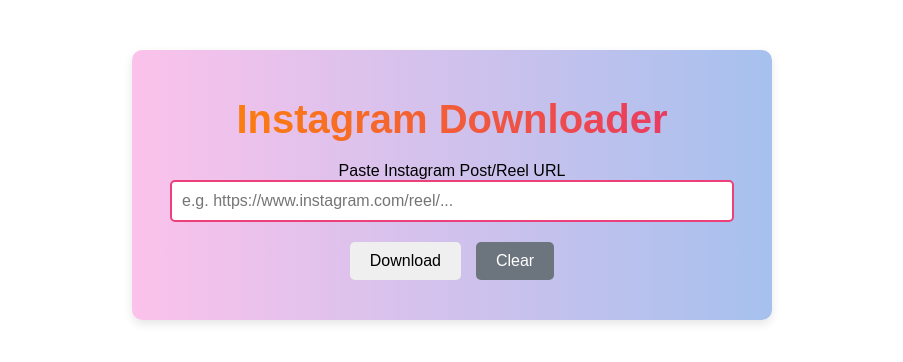
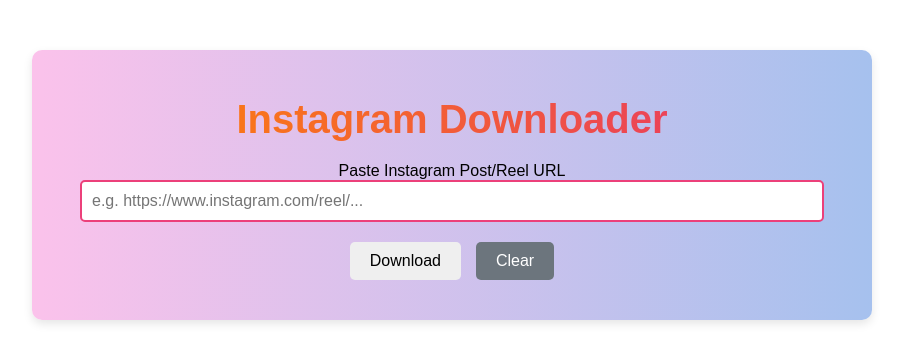
Before and after one commit to shreenxdhi/instagram-downloader, a React (Create React App) app in the folder client/: page / in a window 1280 px wide. Shown: the top 362 px of the page, without its empty margins (188-1091 px from the left). Built offline with nearby package versions, Linux system fonts and the light colour scheme.

Commit message:
Update App.css

```diff
--- a/client/src/App.css
+++ b/client/src/App.css
@@ -1,22 +1,48 @@
 /* General container for the app */
 .container {
-  max-width: 600px;
+  max-width: 800px;
   margin: 50px auto;
   text-align: center;
   padding: 20px;
   border-radius: 10px;
-  background: linear-gradient(to right, #fbc2eb, #a6c1ee);
+  background: linear-gradient(to right, #fbc2eb, #a6c1ee); /* Gradient background */
   box-shadow: 0px 4px 10px rgba(0, 0, 0, 0.1);
   font-family: 'Arial', sans-serif;
+  animation: fadeIn 1s ease-in-out;
+}
+
+/* Fade-in animation */
+@keyframes fadeIn {
+  from {
+    opacity: 0;
+    transform: scale(0.9);
+  }
+  to {
+    opacity: 1;
+    transform: scale(1);
+  }
 }
 
 /* Title styles */
 h1 {
   font-size: 2.5rem;
   margin-bottom: 20px;
-  background: linear-gradient(to right, #ff8a00, #e52e71);
+  background: linear-gradient(to right, #ff8a00, #e52e71); /* Gradient text */
   -webkit-background-clip: text;
   -webkit-text-fill-color: transparent;
+  animation: slideIn 1s ease-in-out;
+}
+
+/* Slide-in animation */
+@keyframes slideIn {
+  from {
+    transform: translateY(-20px);
+    opacity: 0;
+  }
+  to {
+    transform: translateY(0);
+    opacity: 1;
+  }
 }
 
 /* Form styles */
@@ -31,6 +57,7 @@
   border: 2px solid #ec407a;
   border-radius: 5px;
   outline: none;
+  transition: border-color 0.3s ease;
 }
 
 input[type="text"]:focus {
@@ -50,7 +77,7 @@
   border: none;
   border-radius: 5px;
   cursor: pointer;
-  transition: background-color 0.3s ease, color 0.3s ease;
+  transition: transform 0.3s ease, background-color 0.3s ease;
 }
 
 button:disabled {
@@ -64,6 +91,7 @@
 }
 
 .download-btn:hover {
+  transform: scale(1.05);
   background-color: #0056b3;
 }
 
@@ -73,6 +101,7 @@
 }
 
 .clear-btn:hover {
+  transform: scale(1.05);
   background-color: #5a6268;
 }
 
@@ -90,10 +119,26 @@
 .insta-image,
 .insta-video {
   display: block;
-  margin: 0 auto;
+  margin: 20px auto;
   border-radius: 8px;
   border: 2px solid #ec407a;
-  max-width: 100%; /* Adjust to fit the screen width if needed */
+  width: auto; /* Maintain the original width */
+  height: auto; /* Maintain the original height */
+  max-width: 100%; /* Fit within the container width */
+  box-shadow: 0px 4px 10px rgba(0, 0, 0, 0.2); /* Add a shadow for better visibility */
+  animation: popUp 0.5s ease-in-out;
+}
+
+/* Pop-up animation for media */
+@keyframes popUp {
+  from {
+    transform: scale(0.9);
+    opacity: 0;
+  }
+  to {
+    transform: scale(1);
+    opacity: 1;
+  }
 }
 
 /* Footer styles */
@@ -117,9 +162,10 @@
   margin: 0 10px;
   font-size: 24px;
   text-decoration: none;
-  transition: all 0.3s ease;
+  transition: transform 0.3s ease, color 0.3s ease;
 }
 
 .social-icons a:hover {
+  transform: scale(1.1);
   color: #f06292;
 }
```
